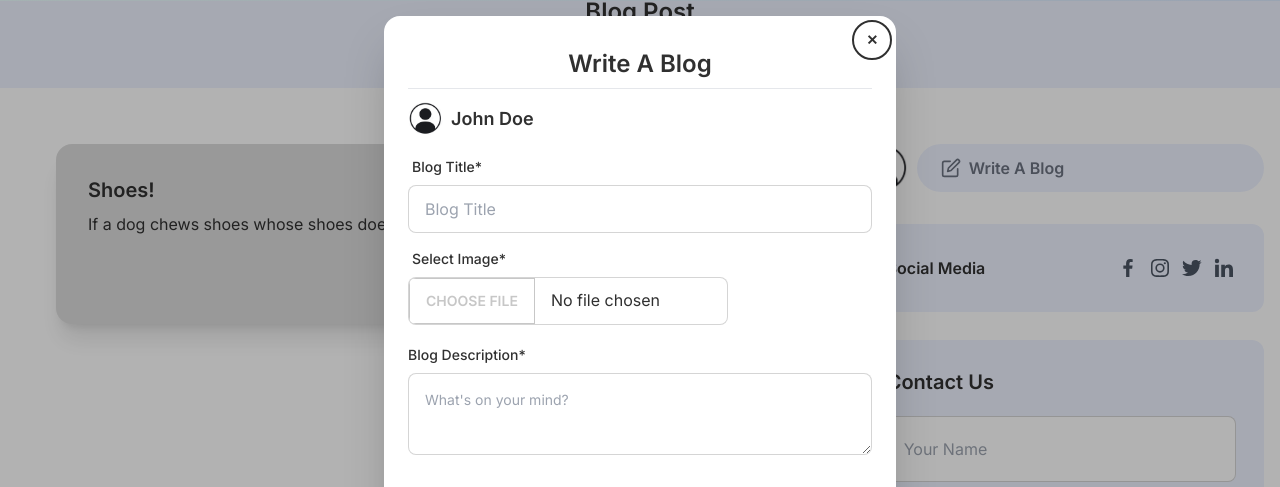
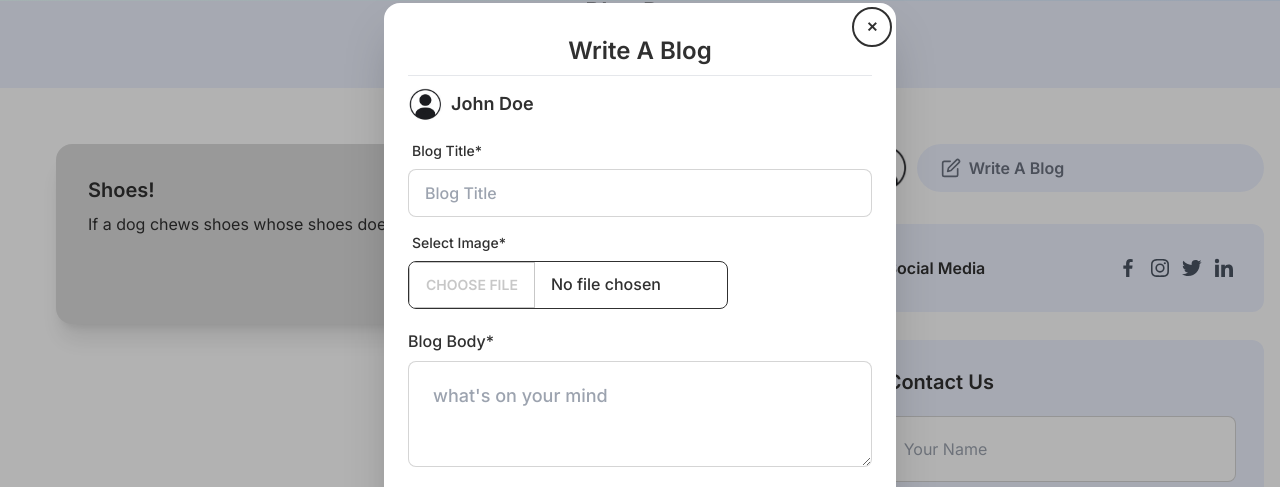
Before and after one commit to Galib24/JobLinker, a Next.js app: page /blogs in a window 1280 px wide. Both pictures are taken after a click on the element "Write A Blog". Shown: the part 112-599 px from the top of the page. Built offline with nearby package versions, Linux system fonts and the light colour scheme; no server answers; the database is empty.

Commit message:
modify modal

```diff
--- a/src/app/(with-navbar)/blogs/page.js
+++ b/src/app/(with-navbar)/blogs/page.js
@@ -2,7 +2,9 @@
 import BannerComponent from "@/components/Shared/BannerComponent/BannerComponent";
 import { AuthContext } from "@/provider/AuthProvider";
 import Image from "next/image";
-import { useContext } from "react";
+import { useContext, useState } from "react";
+import { BsFilterLeft } from "react-icons/bs";
+import { RiAlignCenter } from "react-icons/ri";
 import defaultImg from "@/asserts/profile.png";
 import { BiLogoFacebook, BiLogoInstagram, BiLogoLinkedin, BiLogoTwitter } from "react-icons/bi";
 import { FiEdit } from "react-icons/fi";
@@ -10,7 +12,28 @@ import { FiEdit } from "react-icons/fi";
 
 
 const BlogsPage = () => {
-    const { user } = useContext(AuthContext);
+    const { user } = useContext(AuthContext)
+    const [content, setContent] = useState('');
+    const [isBold, setIsBold] = useState(false);
+    const [isItalic, setIsItalic] = useState(false);
+    const [isUnderline, setIsUnderline] = useState(false);
+    const [alignment, setAlignment] = useState('left');
+
+    const handleBoldClick = () => {
+        setIsBold(!isBold);
+    };
+
+    const handleItalicClick = () => {
+        setIsItalic(!isItalic);
+    };
+
+    const handleUnderlineClick = () => {
+        setIsUnderline(!isUnderline);
+    };
+
+    const handleAlignmentClick = (alignmentType) => {
+        setAlignment(alignmentType);
+    };
     return (
         <div>
             <div>
@@ -105,8 +128,8 @@ const BlogsPage = () => {
                             <form method="dialog">
                                 {/* if there is a button in form, it will close the modal */}
                                 <button className="btn btn-sm btn-circle btn-ghost absolute right-2 top-2">✕</button>
-
-                                {/* text area */}
+                            </form>
+                            {/* text editor */}
                             <h2 className='text-2xl text-center font-semibold my-2'>Write A Blog</h2>
                             <hr />
                             <div>
@@ -120,7 +143,7 @@ const BlogsPage = () => {
                                         alt=''
                                     />
 
-                                        <p className="font-semibold text-lg my-1">{user?.displayName || "John Doe"}</p>
+                                    <p className="font-semibold text-lg">{user?.displayName || "John Doe"}</p>
 
                                 </div>
                                 {/* img name */}
@@ -130,34 +153,30 @@ const BlogsPage = () => {
                                         <span className="label-text font-medium">Blog Title*</span>
 
                                     </label>
-                                        <input type="text" placeholder="Blog Title" className="input input-bordered w-full" />
-
+                                    <input type="text" placeholder="Blog Title" className="input input-bordered w-full font-medium" />
                                 </div>
-
                                 {/* file */}
                                 <div className="form-control w-full max-w-xs my-2">
                                     <label className="label">
                                         <span className="label-text font-medium">Select Image*</span>
 
                                     </label>
-                                        <input type="file" className="file-input file-input-bordered w-full" />
+                                    <input type="file" className="file-input file-input-bordered file-input-primary w-full font-medium" />
 
                                 </div>
                             </div>
-                                {/* text area */}
+                            {/* text editor */}
                             <div className='mt-5'>
-                                    <h2 className="font-medium label-text">Blog Description*</h2>
+                                <h2 className="font-medium">Blog Body*</h2>
                             </div>
-                                <div className="my-2">
-                                    <textarea placeholder="What's on your mind?" className="textarea textarea-bordered textarea-md w-full" ></textarea>
-                                </div>
-                                {/* text area */}
+                            <textarea placeholder="what's on your mind" className=" my-2 textarea textarea-bordered textarea-lg w-full font-medium" ></textarea>
+                            {/* text editor */}
                             {/* button */}
                             <div className='text-center w-full'>
                                 <button className='btn w-full bg-[#40e1f9] rounded-lg text-white hover:bg-transparent hover:text-[#40e1f9] hover:font-extrabold hover:border-y-2 hover:border-x-2 hover:border-[#40e1f9] ease-out duration-300 mt-5'>Post Blog</button>
                             </div>
 
-                            </form>
+                            {/* text editor */}
                         </div>
                     </dialog>
                 </div>
```
Lines whose indentation alone changed are shown as unchanged.
